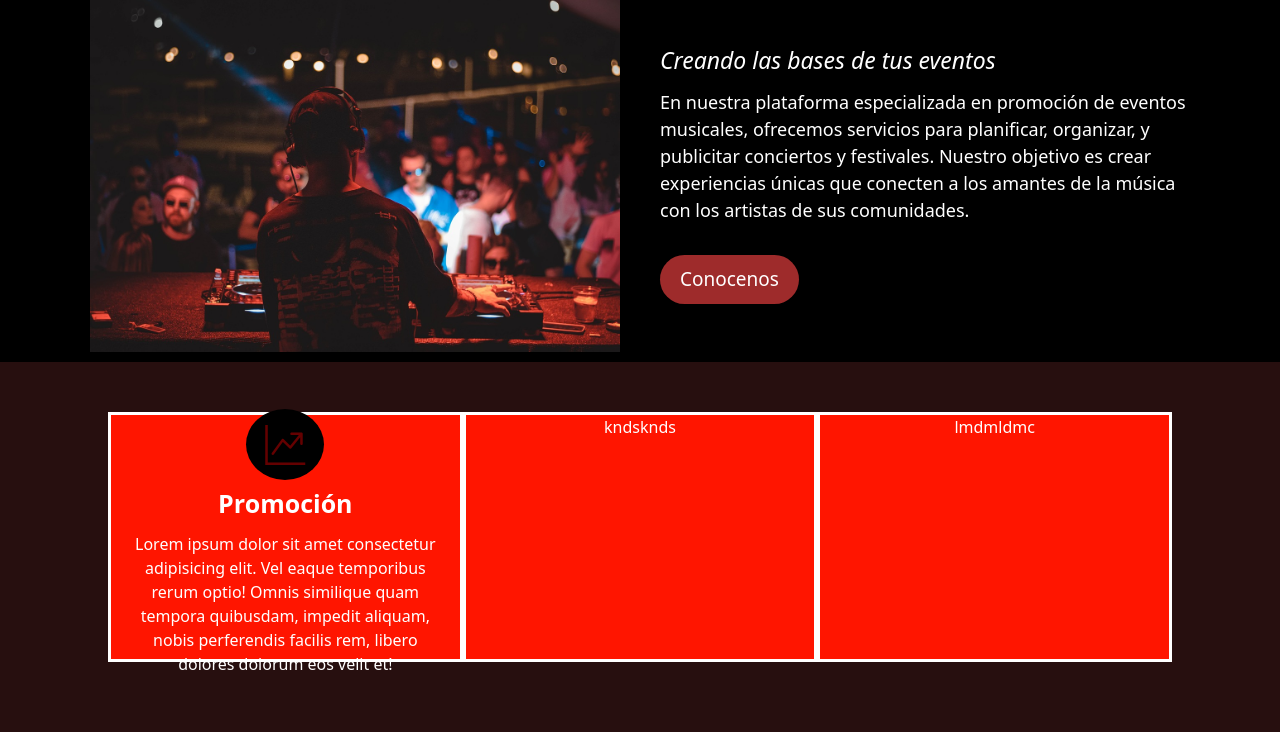
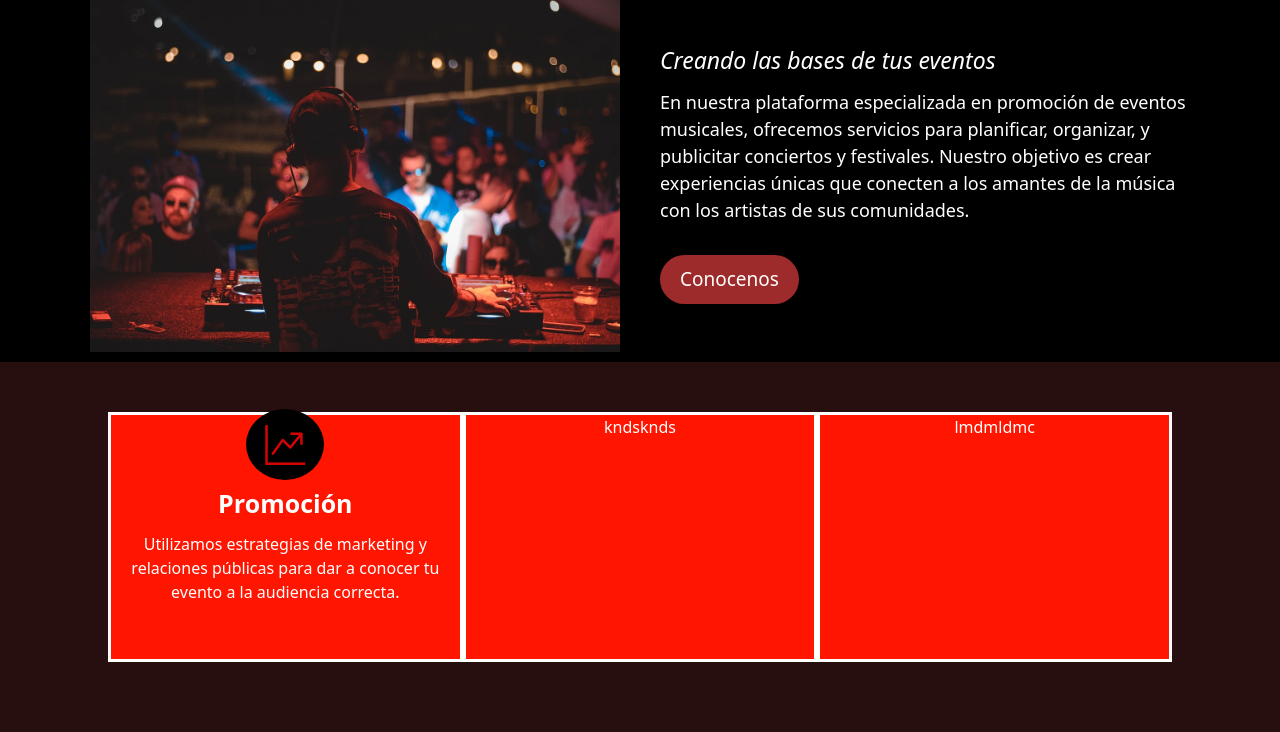
Before and after one commit to slaughtbear/PomBeats, a PHP site: page /dashboard.html in a window 1280 px wide. Shown: the part 754-1486 px from the top of the page. Run offline with PHP 8.4, Linux system fonts and the light colour scheme.

Commit message:
Trabajando en la seccion servicios

```diff
--- a/css/dashboard.css
+++ b/css/dashboard.css
@@ -178,7 +178,7 @@
 .servicios i
 {
     font-size: 2.5rem;
-    color: #640000;
+    color: rgb(209, 5, 5);
     background-color: black;
     padding: 8px 19px;
     border-radius: 50%;
--- a/dashboard.html
+++ b/dashboard.html
@@ -100,8 +100,7 @@
           <div class="columna col-12 col-md-4">
             <i class="bi bi-graph-up-arrow"></i>
             <p class="servicios-titulo">Promoción</p>
-            <p>Lorem ipsum dolor sit amet consectetur adipisicing elit. Vel eaque temporibus rerum optio! Omnis similique quam tempora quibusdam, impedit aliquam, nobis perferendis facilis rem, libero dolores dolorum eos velit et!</p>
-
+            <p>Utilizamos estrategias de marketing y relaciones públicas para dar a conocer tu evento a la audiencia correcta.</p>
           </div>
           <div class="columna col-12 col-md-4">
             kndsknds
@@ -110,7 +109,6 @@
             lmdmldmc
           </div>
         </div>
-
       </div>
 
     </section>
```
